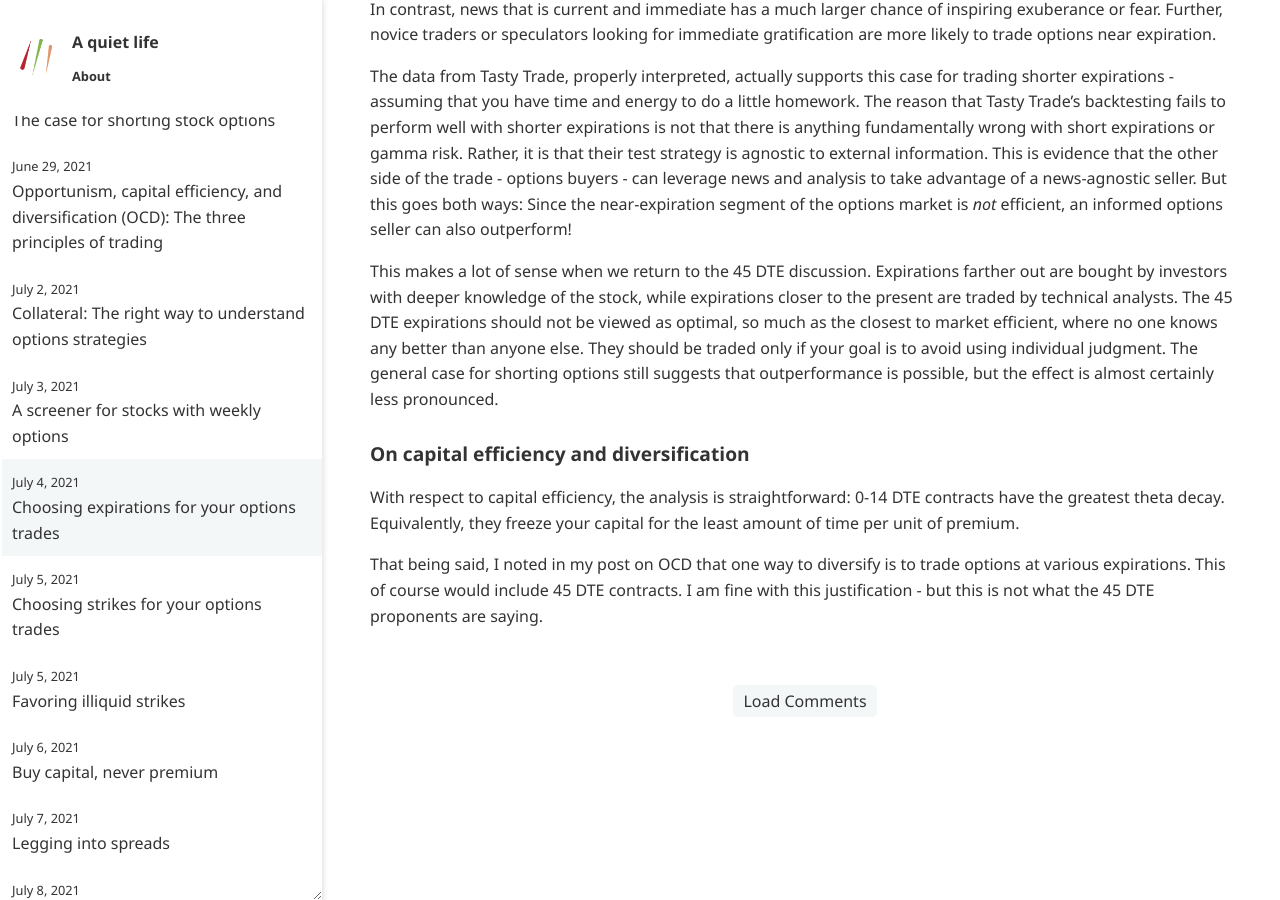
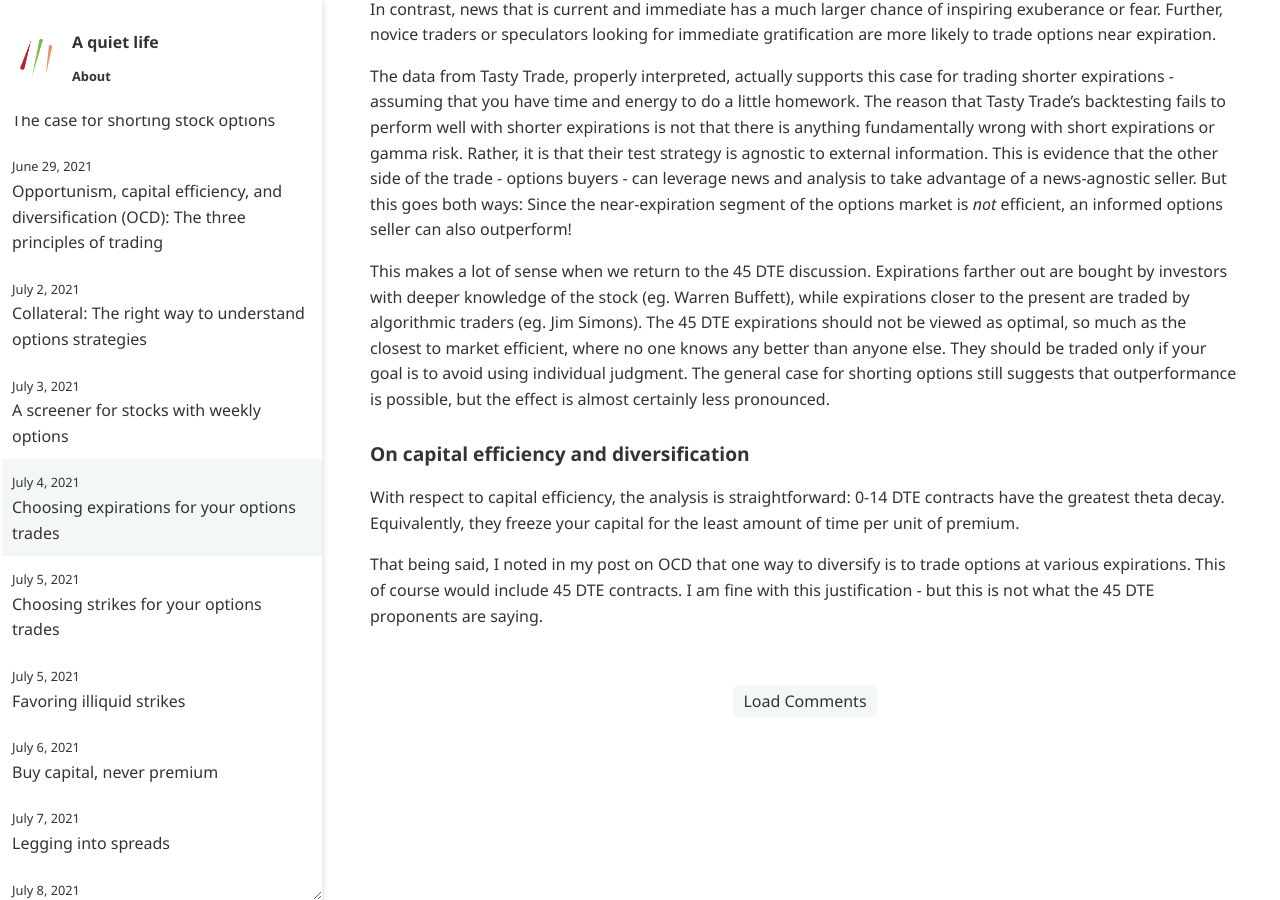
Before and after one commit to ansyblenetwork/aquietlife, a Jekyll site: the page built from _posts/2021-07-04-choosing-expirations.md, in a window 1280 px wide and 900 px high, scrolled down 1406 px. Built offline with Jekyll 4.4.1, drawn with Linux system fonts in a browser that asks for light colours.

Commit message:
Update 2021-07-04-choosing-expirations.md

```diff
--- a/_posts/2021-07-04-choosing-expirations.md
+++ b/_posts/2021-07-04-choosing-expirations.md
@@ -44,7 +44,7 @@ In contrast, news that is current and immediate has a much larger chance of insp
 
 The data from Tasty Trade, properly interpreted, actually supports this case for trading shorter expirations - assuming that you have time and energy to do a little homework. The reason that Tasty Trade's backtesting fails to perform well with shorter expirations is not that there is anything fundamentally wrong with short expirations or gamma risk. Rather, it is that their test strategy is agnostic to external information. This is evidence that the other side of the trade - options buyers - can leverage news and analysis to take advantage of a news-agnostic seller. But this goes both ways: Since the near-expiration segment of the options market is _not_ efficient, an informed options seller can also outperform!
 
-This makes a lot of sense when we return to the 45 DTE discussion. Expirations farther out are bought by investors with deeper knowledge of the stock, while expirations closer to the present are traded by technical analysts. The 45 DTE expirations should not be viewed as optimal, so much as the closest to market efficient, where no one knows any better than anyone else. They should be traded only if your goal is to avoid using individual judgment. The general case for shorting options still suggests that outperformance is possible, but the effect is almost certainly less pronounced.
+This makes a lot of sense when we return to the 45 DTE discussion. Expirations farther out are bought by investors with deeper knowledge of the stock (eg. Warren Buffett), while expirations closer to the present are traded by algorithmic traders (eg. Jim Simons). The 45 DTE expirations should not be viewed as optimal, so much as the closest to market efficient, where no one knows any better than anyone else. They should be traded only if your goal is to avoid using individual judgment. The general case for shorting options still suggests that outperformance is possible, but the effect is almost certainly less pronounced.
 
 
 ### On capital efficiency and diversification
```
